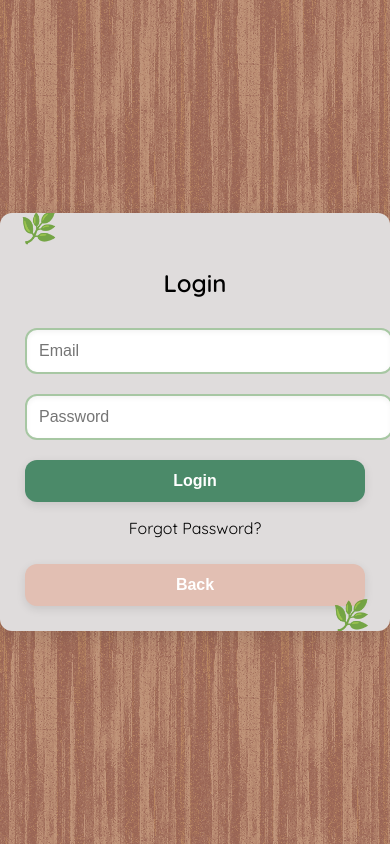
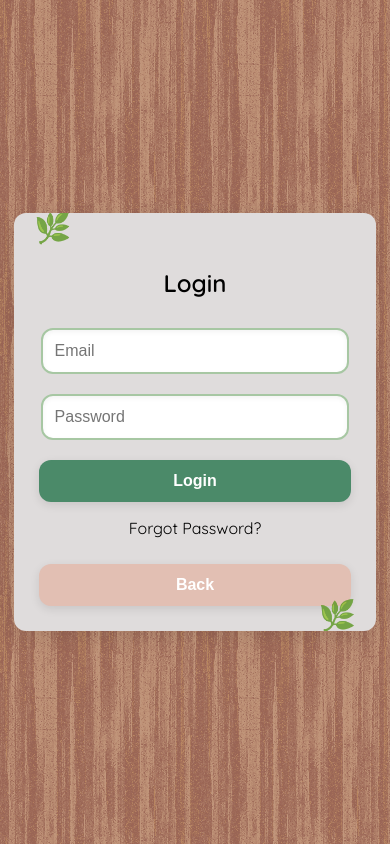
Before and after one commit to lauremhsn/bloom, a website: page login.html in a window 390 px wide. Both pictures are taken after a click on the button "Login". Drawn offline with Linux system fonts and the light colour scheme.

Commit message:
Update login.css
Edited the media

```diff
--- a/login.css
+++ b/login.css
@@ -28,7 +28,8 @@ body {
     transition: 0.3s;
     position: relative;
     max-height: 600px;
-    overflow-y: auto; /*there is an issye with scrolling; fix it later*/
+    overflow-y: auto;
+    /*there is an issye with scrolling; fix it later*/
     scrollbar-width: none;
 }
 
@@ -63,8 +64,10 @@ button:hover {
     transform: translateY(-2px);
 }
 
-input, select, textarea {
-    width: 100%;
+input,
+select,
+textarea {
+    width: 90%;
     padding: 12px;
     margin: 10px 0;
     border: 2px solid #A7C7A3;
@@ -75,7 +78,9 @@ input, select, textarea {
     box-shadow: inset 0 2px 5px rgba(0, 0, 0, 0.05);
 }
 
-input:focus, select:focus, textarea:focus {
+input:focus,
+select:focus,
+textarea:focus {
     border-color: #4B8A69;
     outline: none;
     box-shadow: 0px 0px 8px rgba(59, 111, 82, 0.3);
@@ -96,6 +101,7 @@ input:focus, select:focus, textarea:focus {
         opacity: 0;
         transform: scale(0.95);
     }
+
     to {
         opacity: 1;
         transform: scale(1);
@@ -111,7 +117,8 @@ input:focus, select:focus, textarea:focus {
     background: #A7C7A3;
 }
 
-.container::before, .container::after {
+.container::before,
+.container::after {
     content: "🌿";
     font-size: 30px;
     position: absolute;
@@ -126,14 +133,16 @@ input:focus, select:focus, textarea:focus {
 
 .container::after {
     bottom: -3px;
-    right: 20px; /*issue with after leaf scroll fix later ong*/
+    right: 20px;
+    /*issue with after leaf scroll fix later ong*/
 }
 
-@media (max-width: 450px) {
+@media (max-width: 480px) {
     .container {
-        width: 90%;
+        width: 80%;
         padding: 25px;
     }
+
 }
 
 .errorMessage {
```
